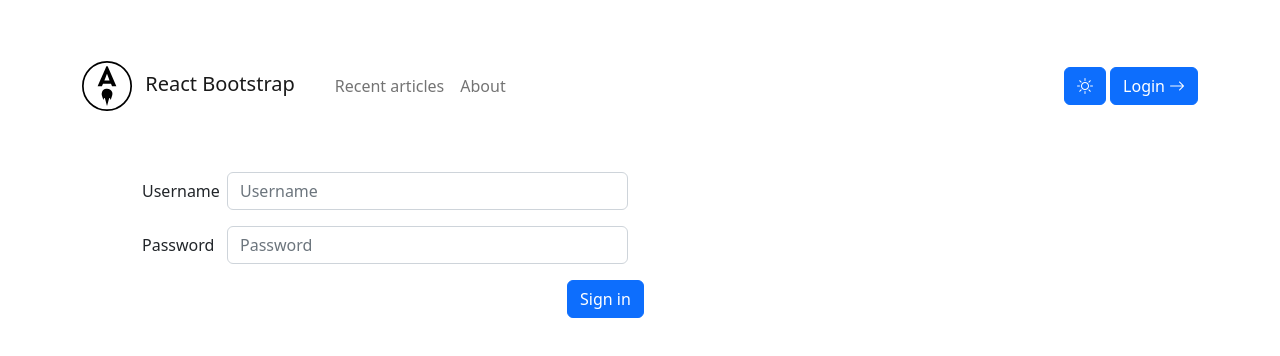
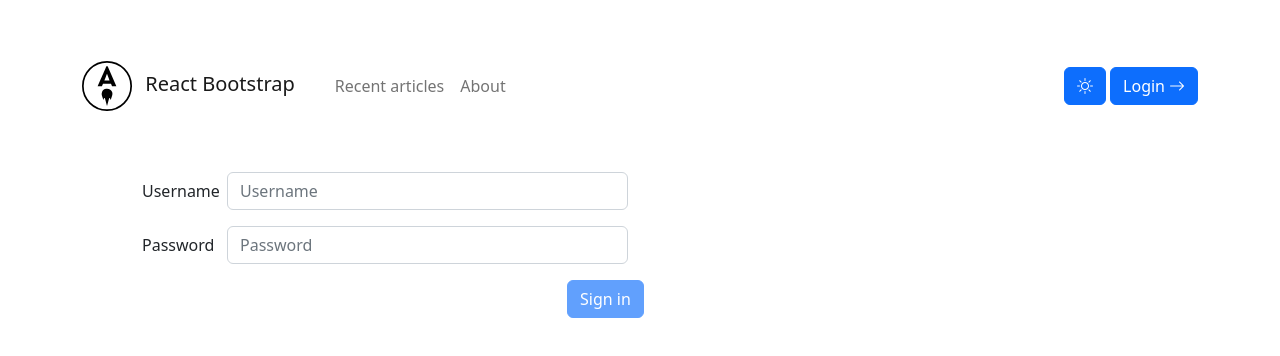
Before and after one commit to EtienneDuv/frontend-exercise-2023, a React (Vite) app: page /login in a window 1280 px wide. Shown: the top 356 px of the page. Built offline with nearby package versions, Linux system fonts and the light colour scheme.

Commit message:
[Add] Store JWT in cookie

```diff
--- a/src/pages/login.tsx
+++ b/src/pages/login.tsx
@@ -1,13 +1,18 @@
 import {useState} from 'react';
 import {Button, Form, Row, Col, Container, Alert} from 'react-bootstrap';
 import {useMutation, UseMutationOptions} from 'react-query';
+import {errorObject} from '../@types/interfaces';
+import {useNavigate, Navigate} from 'react-router-dom';
 import {gql} from '../services';
-import {errorObject} from '../@types/interfaces';
+import {getJwt} from '../services/utils';
 
 export default () => {
   const [username, setUsername] = useState<string>('');
   const [password, setPassword] = useState<string>('');
   const [errors, setErrors] = useState<string[]>([]);
+  const navigate = useNavigate();
+
+  if (getJwt()) return <Navigate to="/" />;
 
   const loginMutation = useMutation({
     mutationKey: 'login',
@@ -23,8 +28,8 @@ export default () => {
       if (data) {
         const jwt = data?.login?.token;
         if (jwt) {
-          console.log(jwt);
-          // TODO SAVE TOKEN
+          document.cookie = `jwt=${jwt};max-age=3600;SameSite=None;secure`;
+          return navigate('/');
         }
       }
     }
@@ -61,7 +66,12 @@ export default () => {
 
         <Form.Group as={Row}>
           <Col sm={{offset: 5}}>
-            <Button type="submit">Sign in</Button>
+            <Button
+              type="submit"
+              disabled={username=='' || password==''}
+            >
+            Sign in
+            </Button>
           </Col>
         </Form.Group>
       </Form>
--- a/src/services/gql/user.ts
+++ b/src/services/gql/user.ts
@@ -1,5 +1,5 @@
 import {MutationLoginArgs} from '../../@types/gql';
-import {fetchGql} from './utils';
+import {fetchGql} from '../utils';
 
 export const login = (data: MutationLoginArgs) => fetchGql({
   body: `mutation {
--- a/src/services/gql/utils.ts
+++ b/src/services/utils.ts
@@ -9,3 +9,10 @@ export const fetchGql = ({body='', headers={}}): Promise<unknown> => {
   })
     .then((res) => res.json());
 };
+
+export const getJwt = () => {
+  return document.cookie
+    .split('; ')
+    .find((row) => row.startsWith('jwt='))
+    ?.split('=')[1];
+};
```
